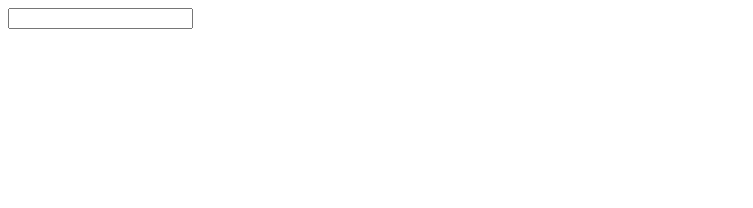
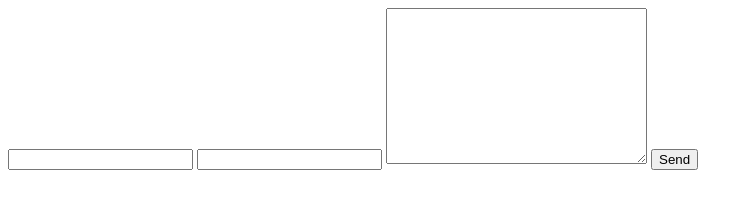
Before and after one commit to vivekkk-01/internship-assignment-1, a plain HTML site: page index.html in a window 1280 px wide. Shown: the whole page, without its empty margins (0-753 px from the left). Drawn offline with Linux system fonts and the light colour scheme.

Commit message:
added other inputs in order make a request to backend servre

```diff
--- a/index.html
+++ b/index.html
@@ -7,7 +7,10 @@
 </head>
 <body>
     <form action="">
-        <input type="text">
+        <input type="text" name="name">
+        <input type="email" name="email">
+        <textarea name="message" cols="30" rows="10"></textarea>
+        <button type="submit">Send</button>
     </form>
 </body>
 </html>
```
